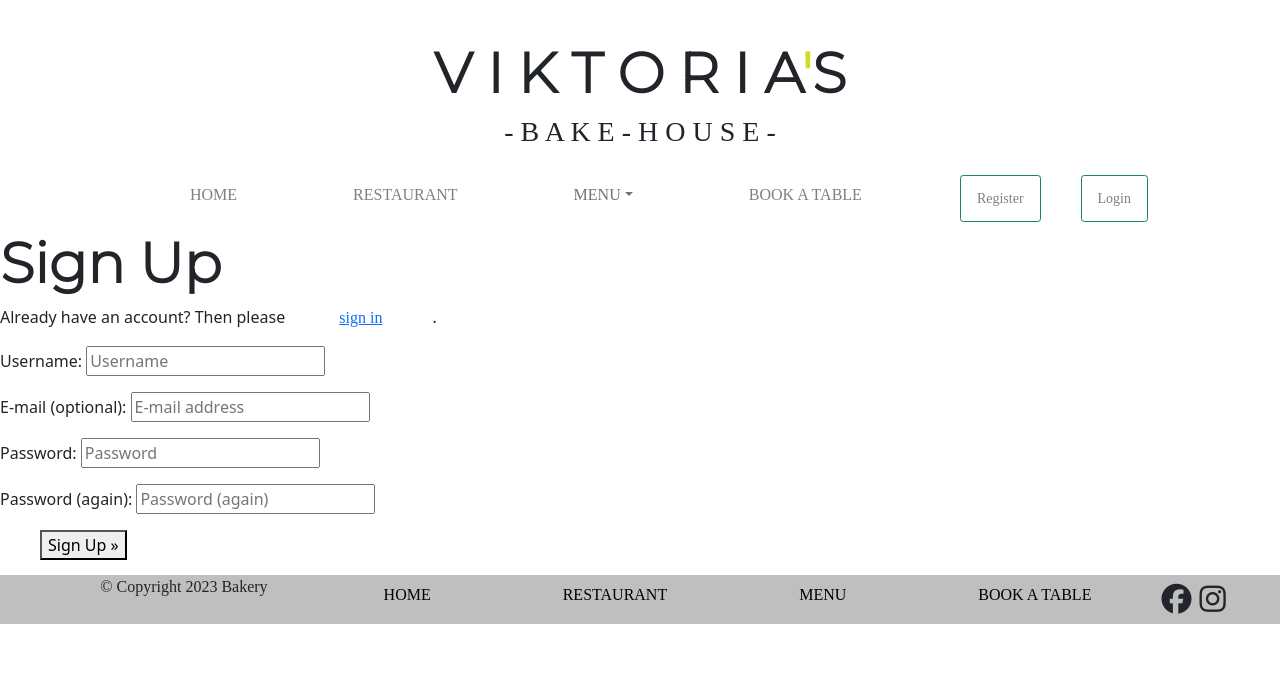
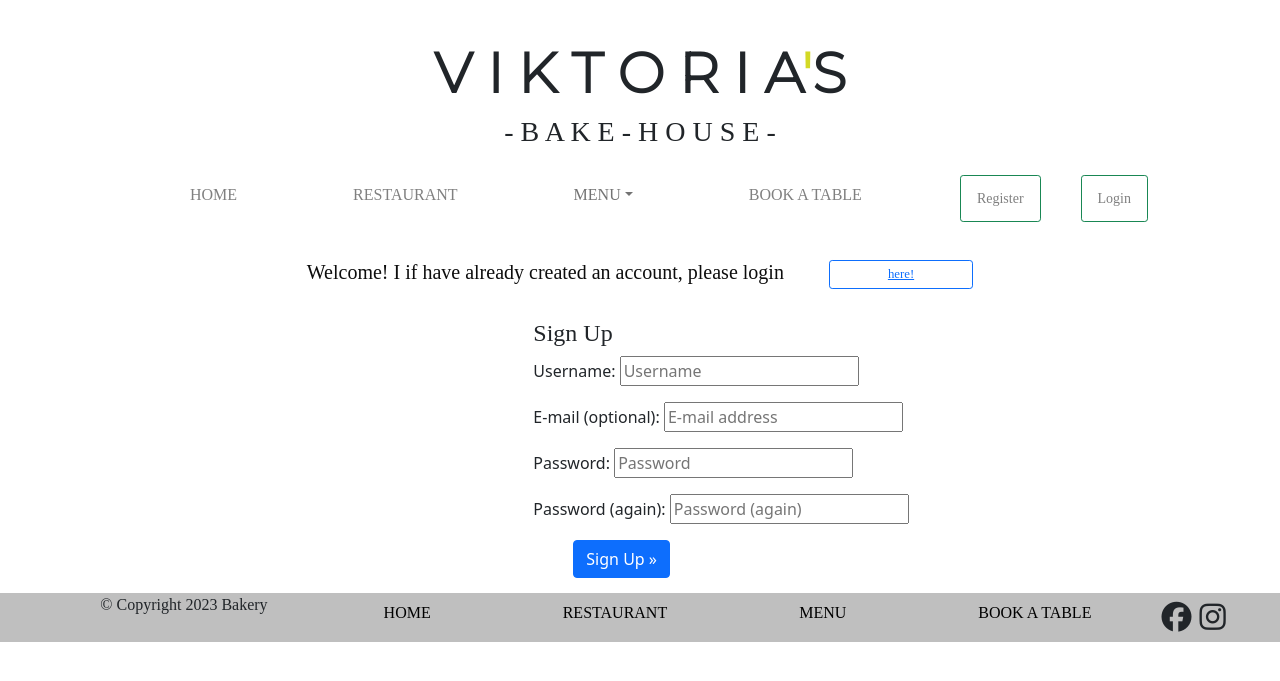
Before and after one commit to Christoph33one/viks-bakery, a Django app: page /accounts/signup/ in a window 1280 px wide. Shown: the top 681 px of the page. Run offline with Django 3.2, Linux system fonts and the light colour scheme; some libraries are stand-ins or nearby versions.

Commit message:
added some styliing and customized the log forms for user login

```diff
--- a/templates/account/signup.html
+++ b/templates/account/signup.html
@@ -5,17 +5,24 @@
 {% block head_title %}{% trans "Signup" %}{% endblock %}
 
 {% block content %}
-<h1>{% trans "Sign Up" %}</h1>
 
-<p>{% blocktrans %}Already have an account? Then please <a href="{{ login_url }}">sign in</a>.{% endblocktrans %}</p>
 
+<h5 class="sign-up-header">{% blocktrans %}Welcome! I if have already created an account, please login
+  <button type="button" class="btn btn-outline-primary btn-sm"><a href="{{ login_url }}">here!</a>
+  </button>
+  {% endblocktrans %}
+</h5>
+
+<div class="form-container mt-3 offset-md-5">
+  <h4 class="sign-up-form">{% trans "Sign Up" %}</h4>
   <form class="signup" id="signup_form" method="post" action="{% url 'account_signup' %}">
     {% csrf_token %}
     {{ form.as_p }}
     {% if redirect_field_value %}
     <input type="hidden" name="{{ redirect_field_name }}" value="{{ redirect_field_value }}" />
     {% endif %}
-  <button type="submit">{% trans "Sign Up" %} &raquo;</button>
+    <button type="submit" class="btn btn-primary">{% trans "Sign Up" %} &raquo;</button>
   </form>
+</div>
 
 {% endblock %}
```
Lines whose indentation alone changed are shown as unchanged.
